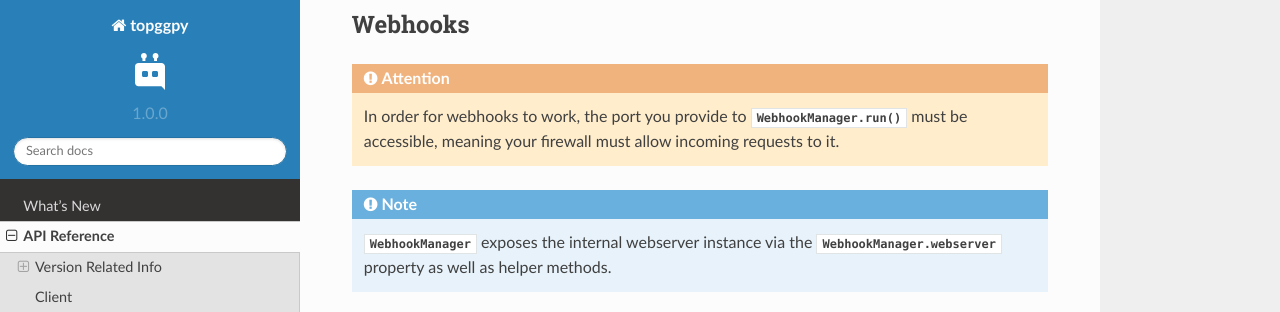
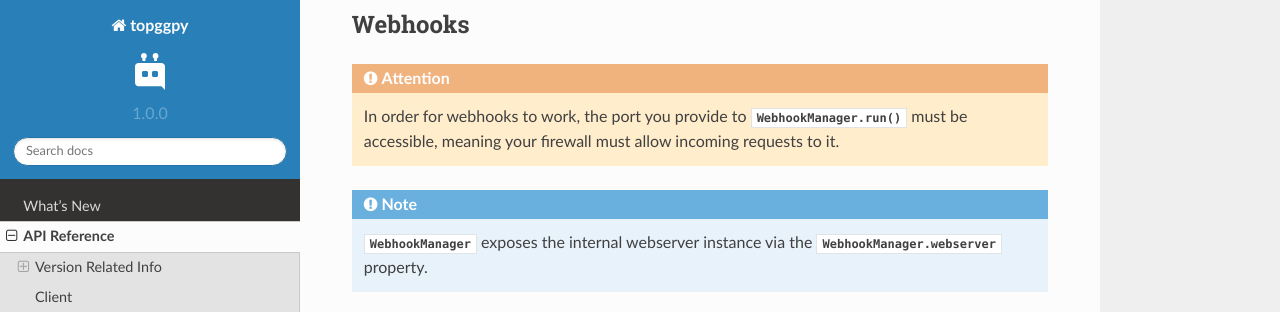
Before and after one commit to Top-gg-Community/python-sdk, a Sphinx documentation site: the page built from docs/api.rst, in a window 1280 px wide and 900 px high, scrolled down 1949 px, cut to the strip 0-312 px from the top of the window. Built offline with Sphinx 7.4.7 and the Read the Docs theme 2.0.0, drawn with Linux system fonts in a browser that asks for light colours.

Commit message:
Documentation rephrasing

```diff
--- a/docs/api.rst
+++ b/docs/api.rst
@@ -89,7 +89,7 @@ Webhooks
 
 .. note::
 
-    :class:`WebhookManager` exposes the internal webserver instance via the :attr:`WebhookManager.webserver` property as well as helper methods.
+    :class:`WebhookManager` exposes the internal webserver instance via the :attr:`WebhookManager.webserver` property.
 
 .. autoclass:: WebhookManager
     :members:
--- a/docs/index.rst
+++ b/docs/index.rst
@@ -13,7 +13,6 @@ Welcome to topggpy's documentation!
    whats_new
    api
 
-
 Indices and tables
 ==================
 
```
